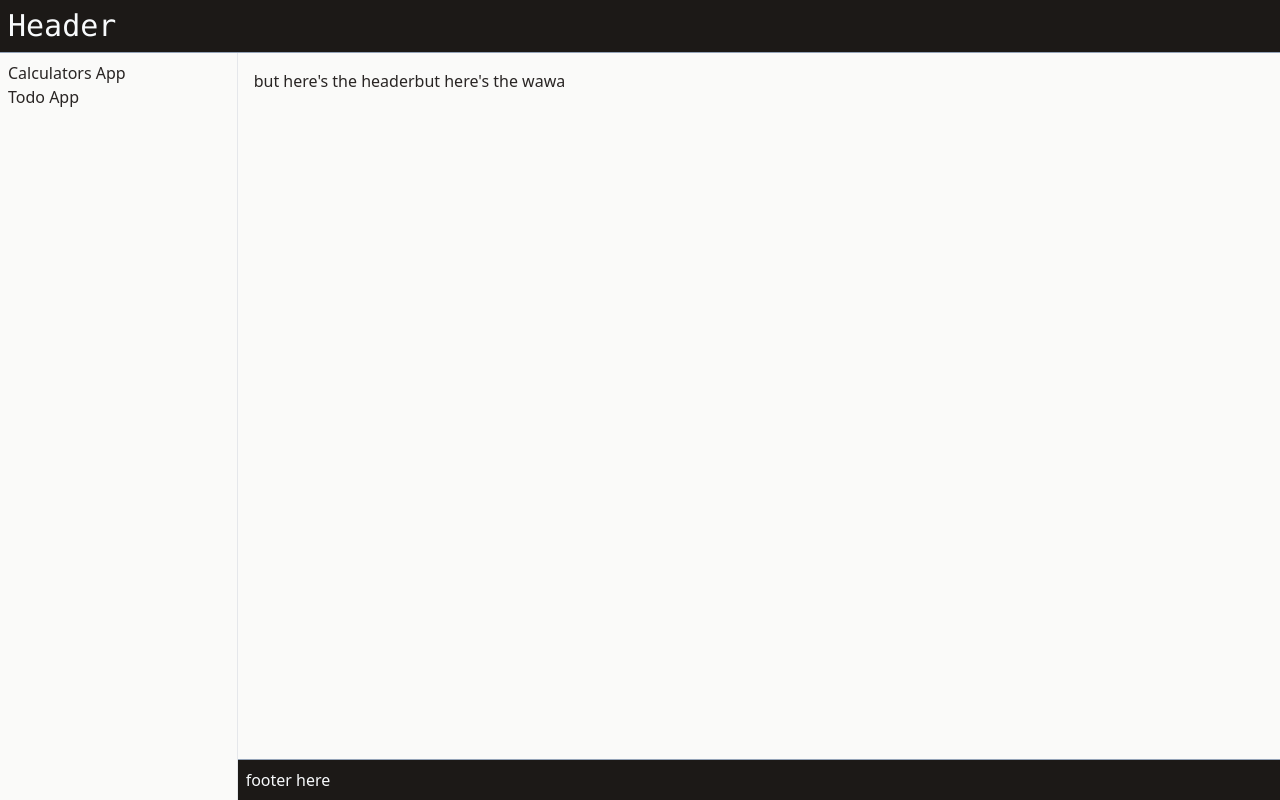
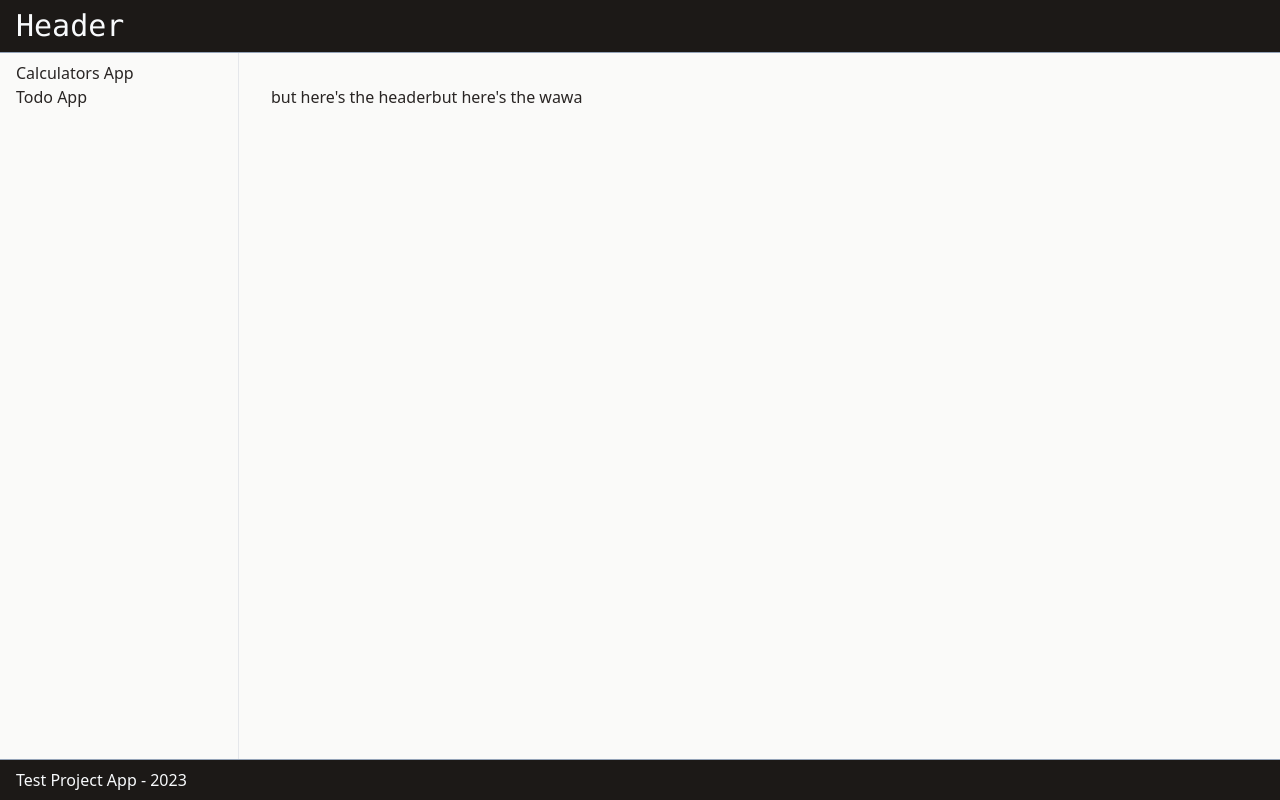
Before and after one commit to minihic/Learning-Svelte-Front-End-Project, a SvelteKit app: page / in a window 1280 px wide. Built offline with nearby package versions, Linux system fonts and the light colour scheme.

Commit message:
changed layout

```diff
--- a/src/routes/+layout.svelte
+++ b/src/routes/+layout.svelte
@@ -5,27 +5,23 @@
 </script>
 
 <div class="flex flex-col h-screen text-stone-800 bg-stone-50">
-
   <Header />
 
   <div class="flex flex-row h-screen">
     <Navbar />
 
     <div class="flex flex-col w-screen">
-
-      <div id="content" class="flex flex-auto p-4">
+      <div id="content" class="flex flex-auto p-8">
         <slot />
       </div>
-
-      <footer class="p-2 bg-stone-900 border-slate-400 border-t text-slate-50">
-        <p>footer here</p>
-      </footer>
-
     </div>
 
 
   </div>
 
+  <footer class="p-2 pl-4 bg-stone-900 border-slate-400 border-t text-slate-50">
+    <p>Test Project App - 2023</p>
+  </footer>
 </div>
 
 <style lang="postcss">
--- a/src/routes/Header.svelte
+++ b/src/routes/Header.svelte
@@ -1,4 +1,4 @@
-<header class="p-2 bg-stone-900 border-slate-400 border-b text-slate-50">
+<header class="p-2 pl-4 bg-stone-900 border-slate-400 border-b text-slate-50">
     <h1 class="text-3xl text-slate-50 font-mono">
         <a href="/">Header</a>
     </h1>
--- a/src/routes/Navbar.svelte
+++ b/src/routes/Navbar.svelte
@@ -1,4 +1,4 @@
-<nav class="flex flex-col w-72 p-2 bg-stone-50 border-r">
+<nav class="flex flex-col w-72 p-2 pl-4 bg-stone-50 border-r">
     <ul class="text-stone-800 bold">
         <li>
             <a href="/calculator">Calculators App</a>
```
